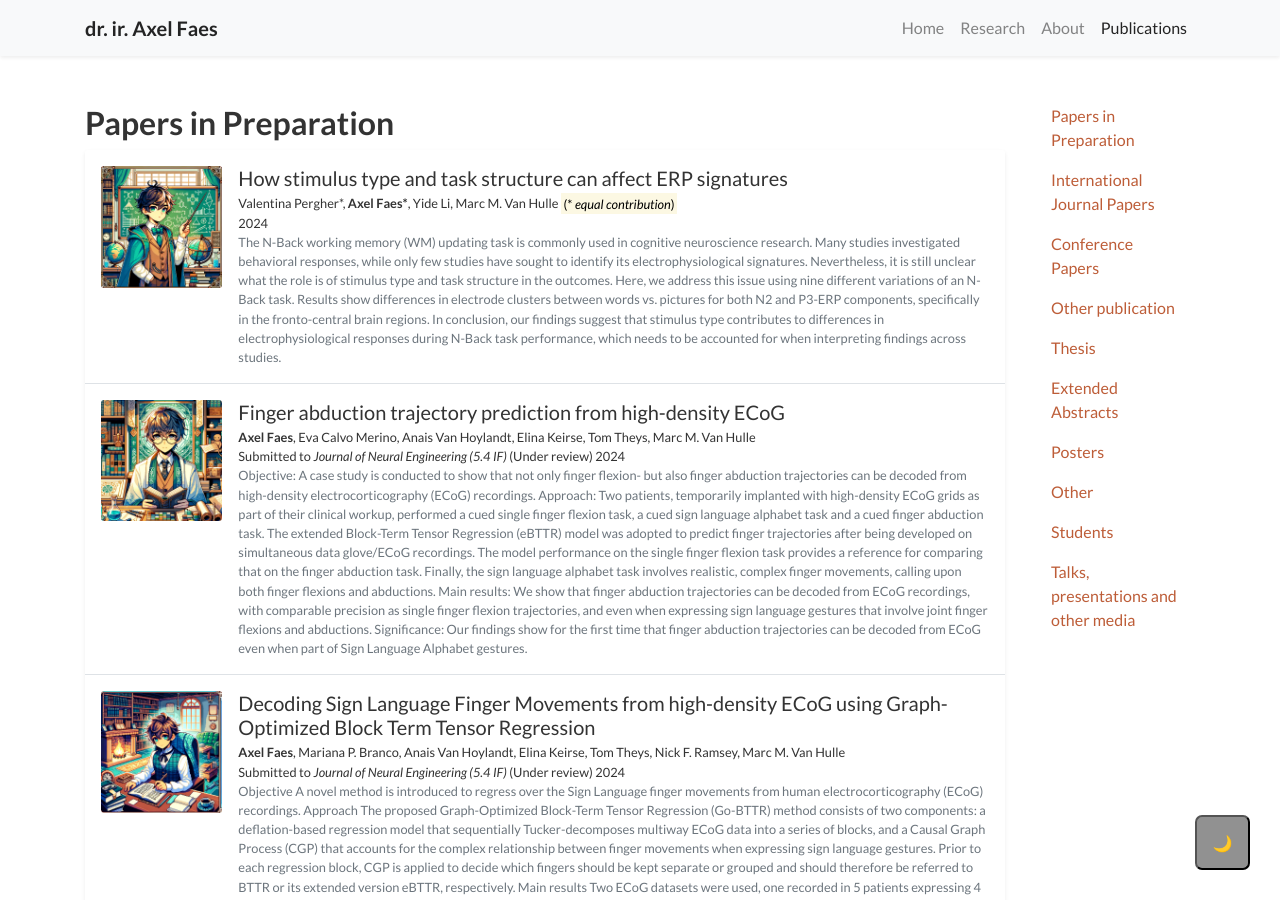
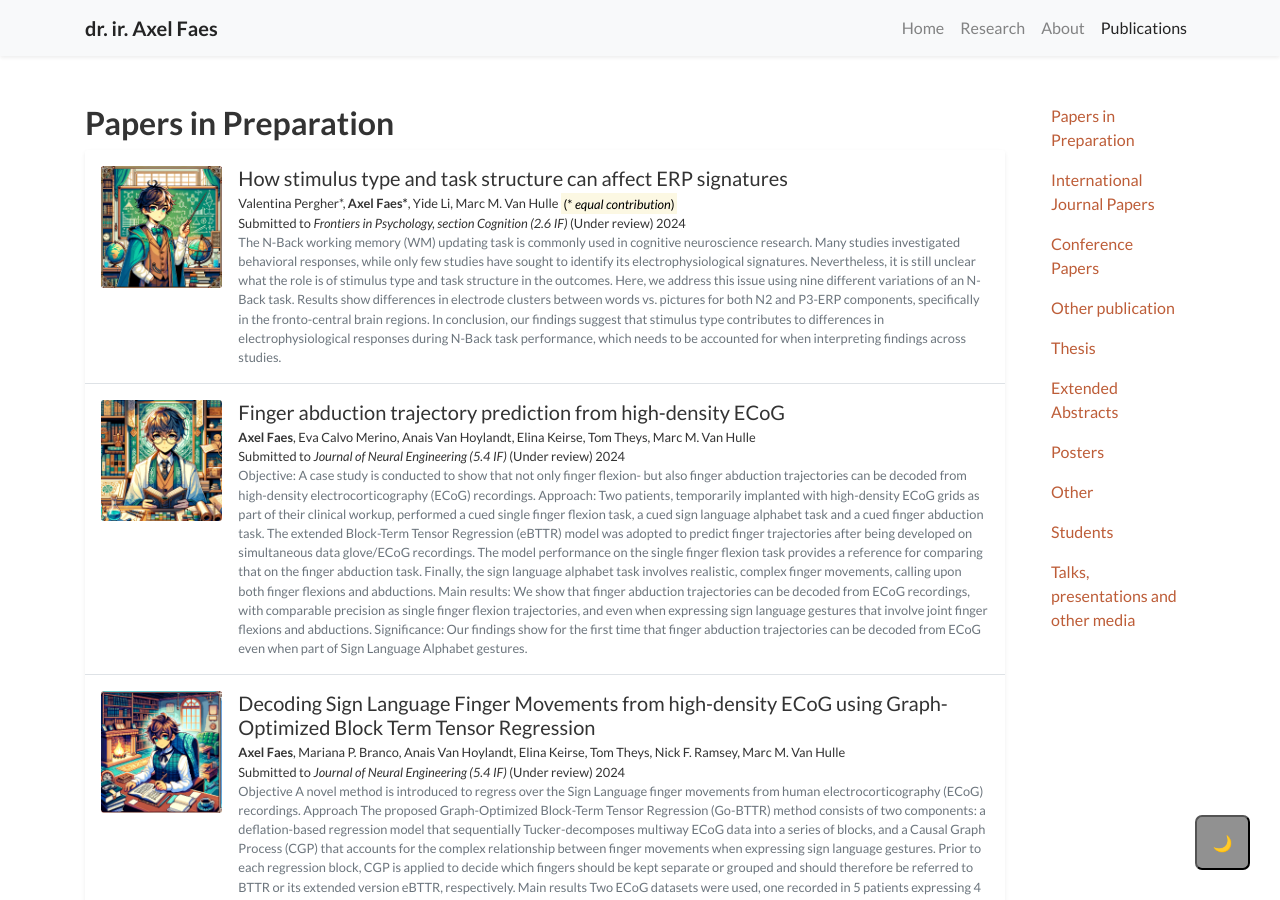
Before and after one commit to TheAxeC/theaxec.github.io, a Jekyll site: the page built from _pages/publications.md, in a window 1280 px wide and 900 px high. Built offline with Jekyll 4.4.1, drawn with Linux system fonts in a browser that asks for light colours; a style sheet for code colours, icons or effects is not loaded; some of the changed lines change nothing that is shown.

Commit message:
update publications

```diff
--- a/_data/publications.yml
+++ b/_data/publications.yml
@@ -4,34 +4,29 @@
     title: Papers in Preparation
     papers:
         - authors: Axel Faes, Liesbet Peeters
-          title: Privacy Preserving Block-Term Tensor Regression
-          pub_date: 2024
-          hide: true
-        - authors: Axel Faes, Liesbet Peeters
-          title: Privacy Preserving Higher Order Partial Least Squares
-          pub_date: 2024
-          hide: true
-        - authors: Axel Faes, Liesbet Peeters
-          title: Horizontal and Vertical Federated Learning for Health Data with Federated Block Term Tensor Regression
-          pub_date: 2024
-          hide: true
-        - authors: Axel Faes, Liesbet Peeters
           title: Federated Block-Term Tensor Regression for Heart Diseases in Realistic Healthcare Settings
           url: ""
           book: ""
           # pub_pre: "Submitted to "
           # pub_post: '(Under review)'
-          # pub_last: '<span class="badge badge-pill badge-custom badge-success">Spotlight</span>'
-          pub_date: 2023
+          pub_last: '<san class="badge badge-pill badge-custom badge-success">Spotlight</span>'
+          pub_date: 2024
           selected: false
           hide: true
           # cover: "/assets/img/publications/journal/journal-1.jpg"
-          # abstract: >-
-          #   Massa ultricies mi quis hendrerit dolor magna. Arcu non odio euismod lacinia at quis risus sed. Et tortor at risus viverra. Enim neque volutpat ac tincidunt. Dictum varius duis at consectetur lorem donec.
+          abstract: >-
+            This paper presents an extension of the Block-Term Tensor Regression (BTTR) algorithm, termed Federated Block-Term Tensor Regression (FBTTR), designed to address the unique challenges of heart disease prediction in realistic healthcare settings. Traditional machine learning models often rely on centralized data, which poses significant privacy risks and limits the scalability of predictive models across multiple institutions. FBTTR adapts BTTR to federated learning scenarios, allowing decentralized data from various healthcare institutions to be utilized without compromising patient privacy.
+
+            The proposed FBTTR method leverages the strengths of tensor regression in handling multi-dimensional data, enhancing predictive accuracy through collaborative learning while ensuring data confidentiality. By incorporating federated learning principles, FBTTR facilitates secure model training across different sites, effectively mitigating data silos and promoting a more comprehensive understanding of heart disease predictors.
+
+            Empirical evaluations demonstrate the robustness of FBTTR, showing that it achieves high predictive performance comparable to traditional centralized models. Moreover, the algorithm exhibits efficient computational performance, making it suitable for deployment in real-world healthcare environments where timely and accurate predictions are crucial. The results highlight FBTTR's potential in advancing predictive analytics in healthcare by providing a scalable, privacy-preserving solution for heart disease prediction, ultimately contributing to better patient outcomes and more effective healthcare delivery.
           # links:
           #   Code: https://github.com/luost26/ChemProjector
         - authors: Valentina Pergher*, Axel Faes*, Yide Li, Marc M. Van Hulle
           title: How stimulus type and task structure can affect ERP signatures
+          pub_pre: "Submitted to "
+          pub_post: '(Under review)'
+          book: "Frontiers in Psychology, section Cognition (2.6 IF)"
           pub_date: 2024
           abstract: >-
             The N-Back working memory (WM) updating task is commonly used in cognitive neuroscience research. Many studies investigated behavioral responses, while only few studies have sought to identify its electrophysiological signatures. Nevertheless, it is still unclear what the role is of stimulus type and task structure in the outcomes. Here, we address this issue using nine different variations of an N-Back task. Results show differences in electrode clusters between words vs. pictures for both N2 and P3-ERP components, specifically in the fronto-central brain regions. In conclusion, our findings suggest that stimulus type contributes to differences in electrophysiological responses during N-Back task performance, which needs to be accounted for when interpreting findings across studies.
```
